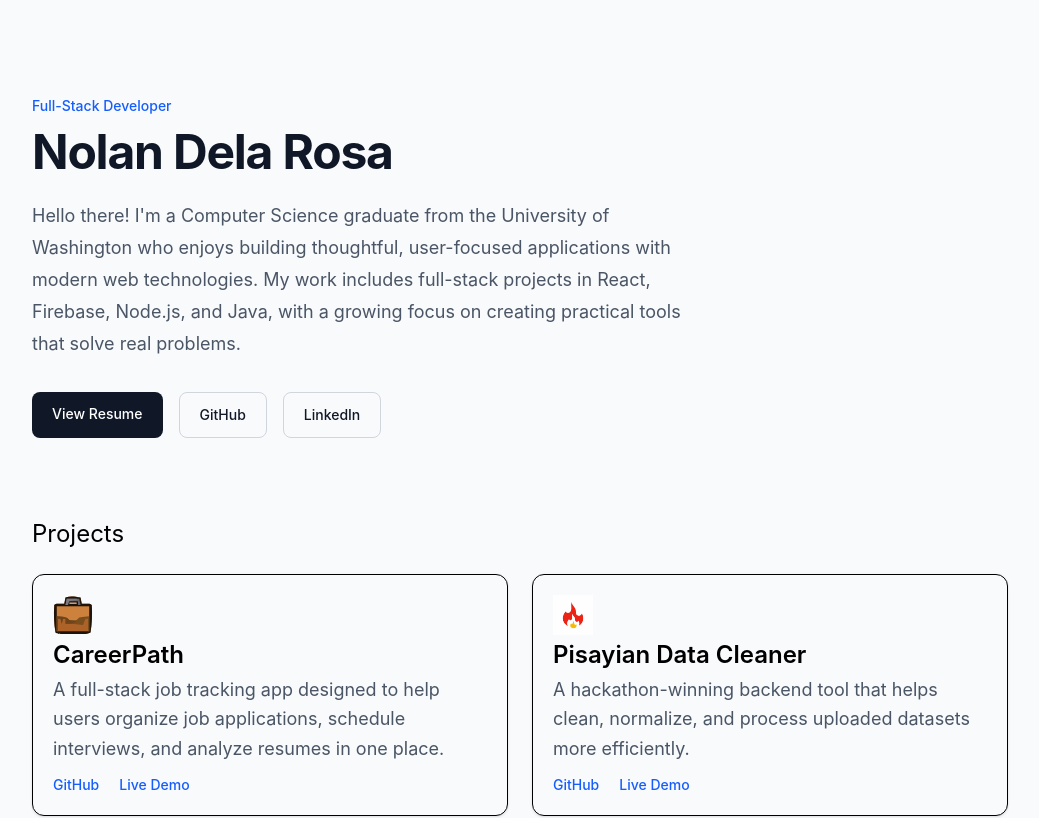
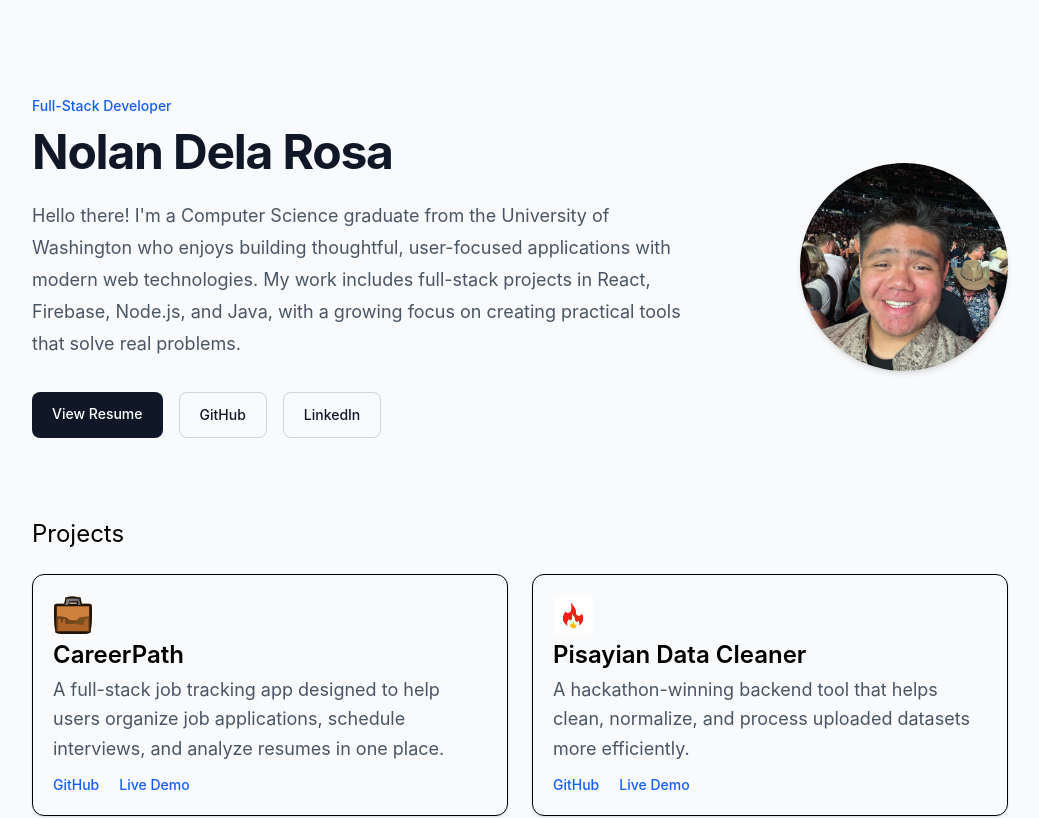
Before and after one commit to 26nm/delarosa-portfolio, a React (Vite) app: page / in a window 1280 px wide. Shown: the top 818 px of the page, without its empty margins (120-1159 px from the left). Built offline with nearby package versions, Linux system fonts and the light colour scheme.

Commit message:
frontend tweaks

```diff
--- a/src/App.tsx
+++ b/src/App.tsx
@@ -4,6 +4,9 @@ function App() {
       <div className="max-w-5xl mx-auto px-6 py-16">
         {/* Hero */}
         <section className="mb-20 pt-8">
+          <div className="flex flex-col md:flex-row items-center justify-between gap-10">
+            {/* LEFT SIDE (text) */}
+            <div className="max-w-2xl">
               <p className="text-sm font-medium text-blue-600 mb-3">
                 Full-Stack Developer
               </p>
@@ -12,12 +15,13 @@ function App() {
                 Nolan Dela Rosa
               </h1>
 
-          <p className="max-w-2xl text-lg text-gray-600 leading-8 mb-8">
-            Hello there! I'm a Computer Science graduate from the University of
-            Washington who enjoys building thoughtful, user-focused applications
-            with modern web technologies. My work includes full-stack projects
-            in React, Firebase, Node.js, and Java, with a growing focus on
-            creating practical tools that solve real problems.
+              <p className="text-lg text-gray-600 leading-8 mb-8">
+                Hello there! I'm a Computer Science graduate from the University
+                of Washington who enjoys building thoughtful, user-focused
+                applications with modern web technologies. My work includes
+                full-stack projects in React, Firebase, Node.js, and Java, with
+                a growing focus on creating practical tools that solve real
+                problems.
               </p>
 
               <div className="flex flex-wrap gap-4">
@@ -47,6 +51,17 @@ function App() {
                 >
                   LinkedIn
                 </a>
+              </div>
+            </div>
+
+            {/* RIGHT SIDE (photo) */}
+            <div className="flex-shrink-0">
+              <img
+                src="/website_photo.jpg"
+                alt="Nolan Dela Rosa"
+                className="w-40 h-40 md:w-52 md:h-52 rounded-full object-cover shadow-md"
+              />
+            </div>
           </div>
         </section>
 
```
Also changed, not shown: public/website_photo.jpg (added), 1 other file (tests, documents, lock files or other folders). Lines whose indentation alone changed are shown as unchanged.
